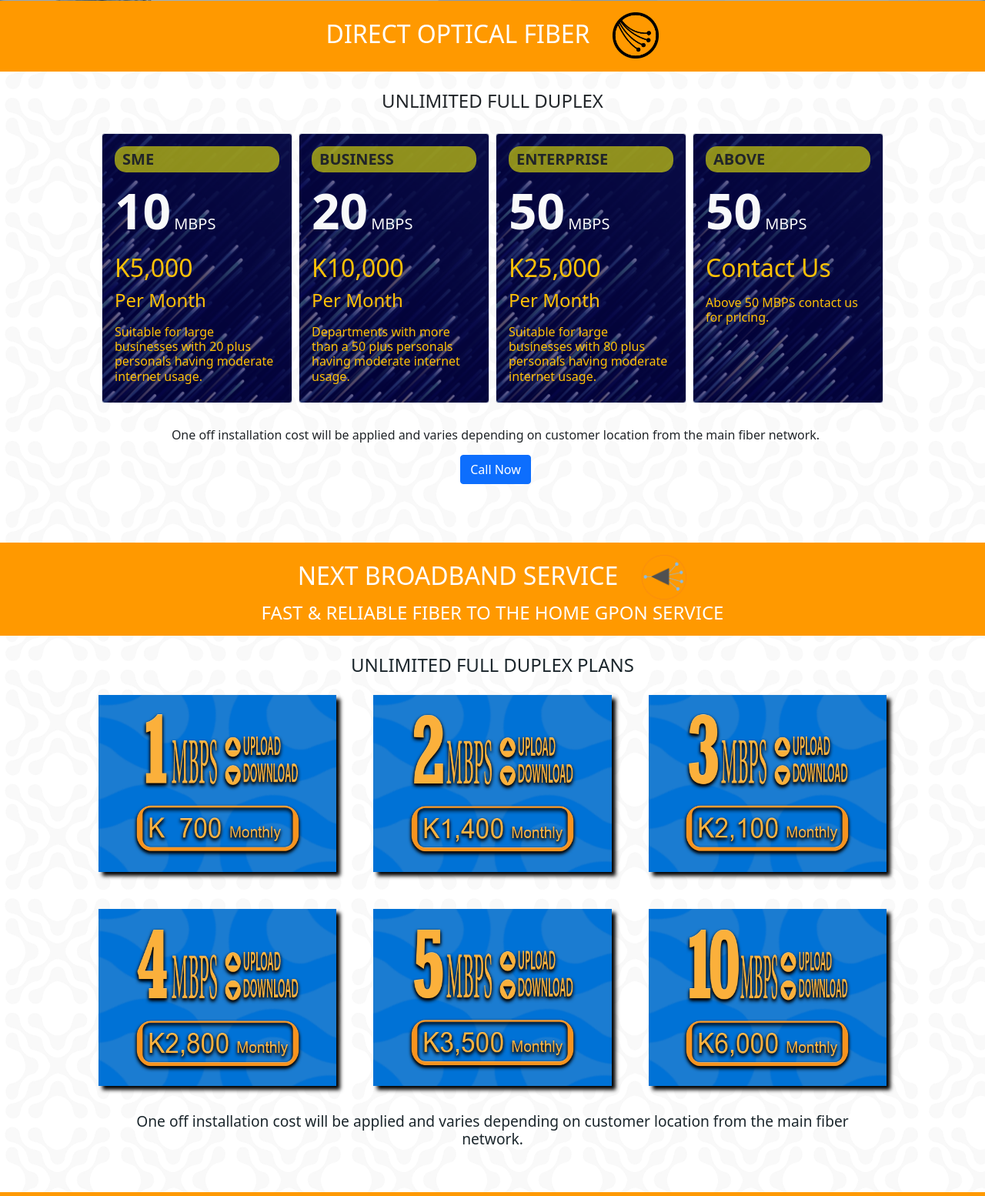
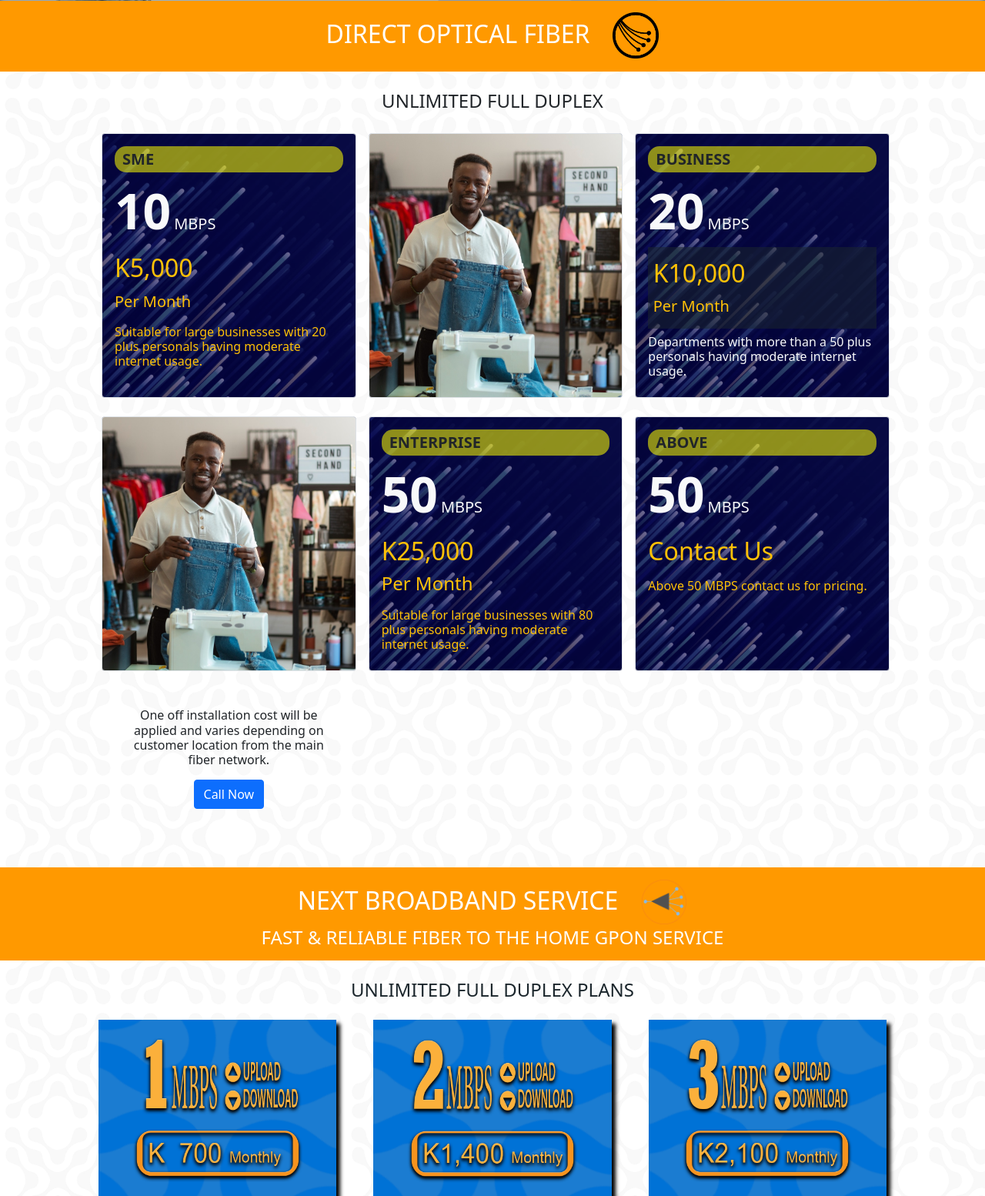
Before and after one commit to Valdaz007/ntt-website, a PHP site: page /products in a window 1280 px wide. Shown: the part 548-2102 px from the top of the page at 77% size. Run offline with PHP 8.4, Linux system fonts and the light colour scheme.

Commit message:
Update: DOF Layout & Style

```diff
--- a/static/css/css-templates/brod-int.css
+++ b/static/css/css-templates/brod-int.css
@@ -13,13 +13,20 @@
     }
 }
 
+.dof h2 img {
+    height: 60px;
+
+    margin-left: 30px;
+    margin-bottom: 2px;
+}
+
 .dof .card-deck {
-    display: flex;
-    flex-wrap: wrap;
-    align-items: stretch;
 
     width: 95%;
     margin: 0 auto;
+
+    display: grid;
+    grid-template-columns: repeat(2, 1fr);
 }
 
 .dof .card {
@@ -51,11 +58,16 @@
     background-color: rgba(0, 0, 50, 0.75);
 }
 
-.dof h2 img {
-    height: 60px;
+.dof-price {
+    background-color: #1b262c86;
+    padding: .4rem;
+}
 
-    margin-left: 30px;
-    margin-bottom: 2px;
+.dof-img {
+    background-image: url(../../img/data-plans/sme-crop.jpg);
+    background-size: cover;
+    background-position: center;
+    display: none;
 }
 
 .dof .tm {
@@ -282,7 +294,15 @@
 
 
 
-@media(min-width: 768px){
+@media(min-width: 769px){
+    .dof .card-deck {
+        grid-template-columns: repeat(3, 1fr);
+        gap: 1rem;
+    }
+
+    .dof-img {
+        display: block;
+    }
 
     .vsat-content {
         grid-template-columns: repeat(3, 1fr);
--- a/templates/brod-int.php
+++ b/templates/brod-int.php
@@ -10,7 +10,7 @@
                     <h5 class="fs-4 mt-4 mb-4 text-center">UNLIMITED FULL DUPLEX</h5>
 
                     <div class="row dof-plans card-deck">
-                        <div class="col-6 col-md-3 col-lg-2 border p-2 p-md-4 p-lg-3 card m-md-1">
+                        <div class="border p-2 p-md-4 p-lg-3 card m-md-1">
                             <h5 class="text-start fs-5 fw-bold text-dark card-title">SME</h5>
 
                             <h5 class="text-start fw-bold mt-1 text-light" style="font-size: clamp(3rem, 5vw, 5rem);">
@@ -18,7 +18,7 @@
                             </h5>
 
                             <h5 class="text-start fs-2 mt-2 text-warning">K5,000<br>
-                                <span class="fs-4 fw-light text-warning">Per Month</span>
+                                <span class="fs-5 fw-light text-warning">Per Month</span>
                             </h5>
                             <h5 class="text-start fs-6 fw-normal mt-2 text-warning">
                                 Suitable for large businesses with 20 plus personals
@@ -26,20 +26,29 @@
                             </h5>
                         </div>
 
-                        <div class="col-6 col-md-3 col-lg-2 border p-2 p-md-4 p-lg-3 card m-md-1">
+                        <div class="border p-2 p-md-4 p-lg-3 card m-md-1 dof-img">
+                        </div>
+
+                        <div class="border p-2 p-md-4 p-lg-3 card m-md-1">
                             <h5 class="text-start fs-5 fw-bold card-title">BUSINESS</h5>
                             <h5 class="text-start fw-bold mt-1 text-light" style="font-size: clamp(3rem, 5vw, 5rem);">
-                                20<span class="fs-5 fw-normal ps-1">MBPS</span></h5>
-                            <h5 class="text-start fs-2 mt-2 text-warning">K10,000<br>
-                                <span class="fs-4 fw-light text-warning">Per Month</span>
+                                20<span class="fs-5 fw-normal ps-1">MBPS</span>
                             </h5>
-                            <h5 class="text-start fs-6 fw-normal mt-2 text-warning">
+                            <div class="dof-price">
+                                <h5 class="text-start fs-2 mt-2 text-warning">K10,000<br>
+                                    <span class="fs-5 fw-light text-warning">Per Month</span>
+                                </h5>
+                            </div>
+                            <h5 class="text-start fs-6 fw-normal mt-2 text-light">
                                 Departments with more than a 50 plus personals
                                 having moderate internet usage.
                             </h5>
                         </div>
 
-                        <div class="col-6 col-md-3 col-lg-2 border p-2 pe-1 p-md-4 p-lg-3 card m-md-1">
+                        <div class="border p-2 p-md-4 p-lg-3 card m-md-1 dof-img">
+                        </div>
+
+                        <div class="border p-2 pe-1 p-md-4 p-lg-3 card m-md-1">
                             <h5 class="text-start fs-5 fw-bolder card-title">ENTERPRISE</h5>
                             <h5 class="text-start fw-bold mt-1 text-light" style="font-size: clamp(3rem, 5vw, 5rem);">
                                 50<span class="fs-5 fw-normal ps-1">MBPS</span>
@@ -53,7 +62,7 @@
                             </h5>
                         </div>
 
-                        <div class="col-6 col-md-3 col-lg-2 border p-2 pe-1 p-md-4 p-lg-3 card m-md-1">
+                        <div class="border p-2 pe-1 p-md-4 p-lg-3 card m-md-1">
                             <h5 class="text-start fs-5 fw-bolder card-title">ABOVE</h5>
                             <h5 class="text-start fw-bold mt-1 text-light" style="font-size: clamp(3rem, 5vw, 5rem);">
                                 50<span class="fs-5 fw-normal ps-1">MBPS</span>
@@ -64,7 +73,7 @@
                             </h5>
                         </div>
 
-                        <div class="col-12 col-md-6 col-lg-12 m-md-1 p-2 p-md-5 p-lg-4 tm">
+                        <div class="m-md-1 p-2 p-md-3 p-lg-4 tm">
                             <img src="" alt="">
                             <h5 class="text-center fs-6 text-dark text-light">
                                 One off installation cost will be applied and varies depending on customer
```
Also changed, not shown: static/img/data-plans/sme-crop.jpg (added), static/img/data-plans/sme.jpg (added).
